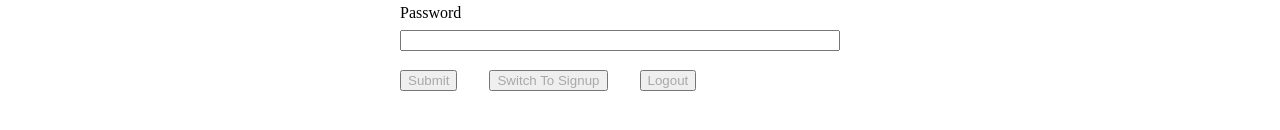
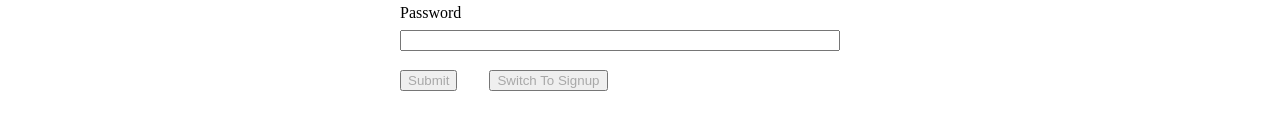
Before and after one commit to KPWithCode/KP-Blog, a React (Create React App) app in the folder client/: page /auth in a window 1280 px wide. Shown: the part 254-384 px from the top of the page. Built offline with nearby package versions, Linux system fonts and the light colour scheme; a web font is replaced by a local one.

Commit message:
Removed logout button

```diff
--- a/client/src/pages/Auth.js
+++ b/client/src/pages/Auth.js
@@ -97,7 +97,6 @@ class AuthPage extends Component {
                     <button type="button" onClick={this.handleSwitch}>
                         Switch To {this.state.isLoggedIn ? 'Signup' : 'Login'}
                     </button>
-                    <button type="submit" onClick={this.handleLogout}>Logout</button>
                 </div>
             </form>
         )
```
